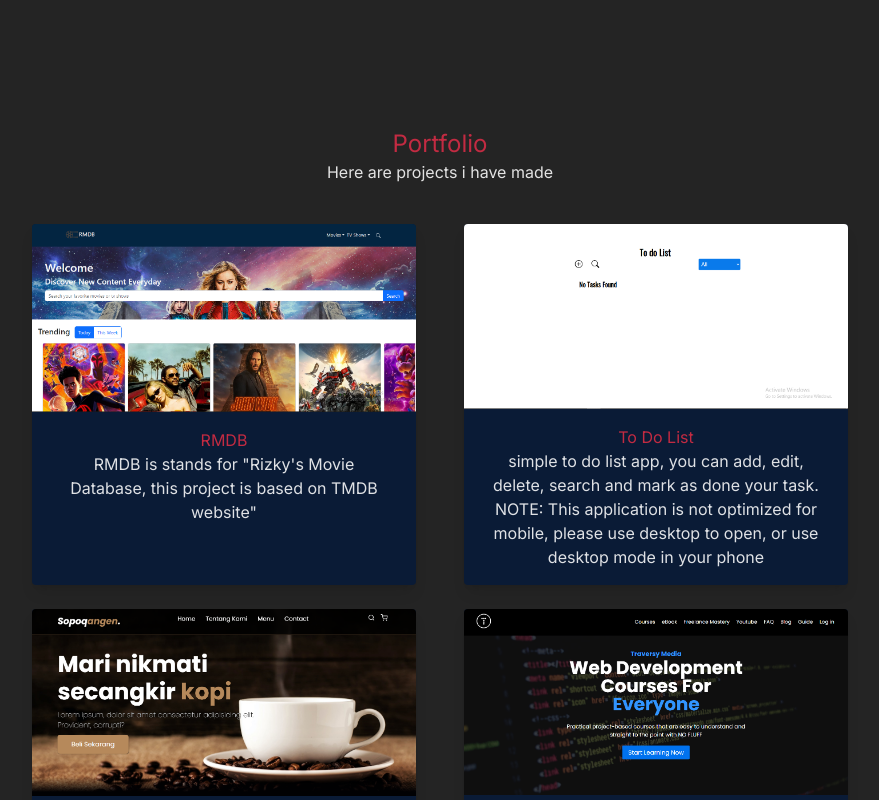
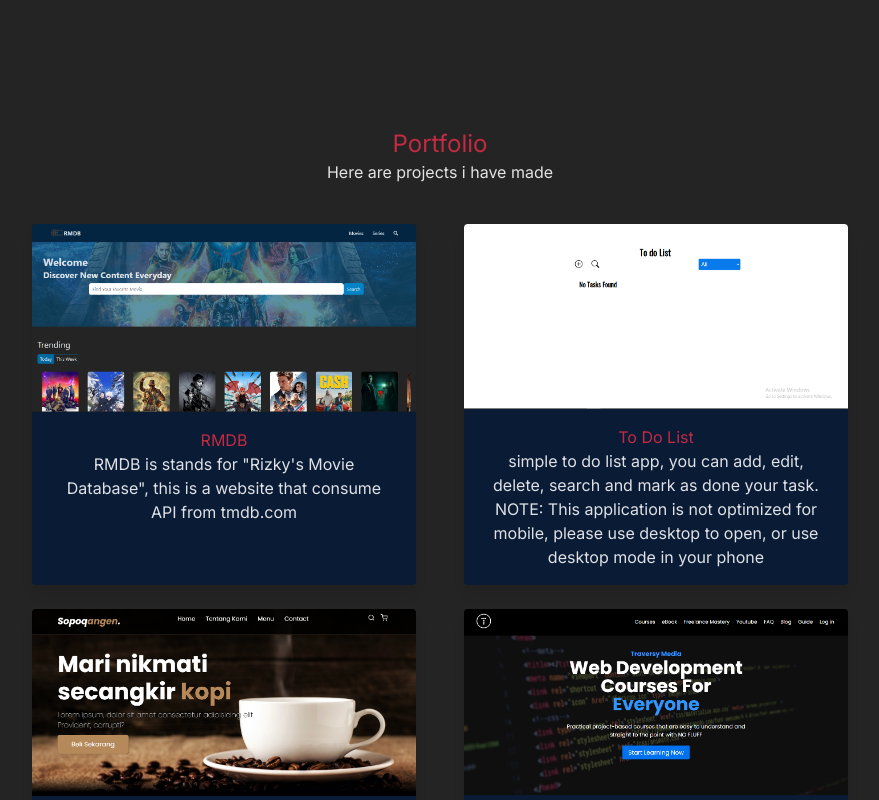
Before and after one commit to thomasshelbyyy/new-personal-portfolio-web, a React (Vite) app: page /portfolio in a window 1280 px wide. Shown: the top 800 px of the page, without its empty margins (200-1079 px from the left). Built offline with nearby package versions, Linux system fonts and the light colour scheme.

Commit message:
updated the rmdb link

```diff
--- a/src/Pages/Portfolio.jsx
+++ b/src/Pages/Portfolio.jsx
@@ -38,8 +38,8 @@
                         name="RMDB"
                         image={rmdb}
                         github="https://github.com/thomasshelbyyy/rmdb"
-                        link="https://subtle-bavarois-cded5a.netlify.app"
-                        description={`RMDB is stands for "Rizky's Movie Database, this project is based on TMDB website"`}
+                        link="https://rizkymdb.netlify.app/"
+                        description={`RMDB is stands for "Rizky's Movie Database", this is a website that consume API from tmdb.com`}
                     />
 
                     <PortfolioCard
```
Also changed, not shown: src/assets/rmdb.png.
